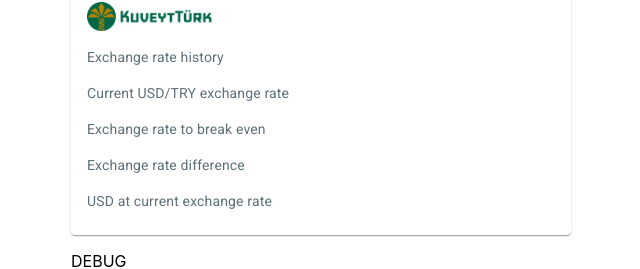
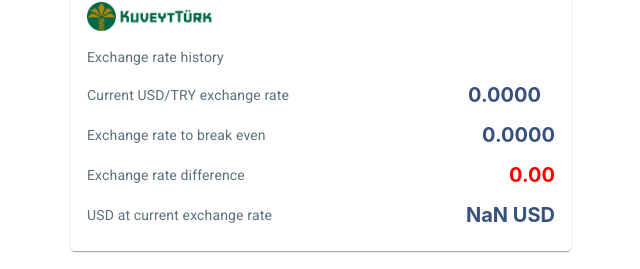
Before and after one commit to onattech/WiseToKuveytTurk, a React (Create React App) app: page / in a window 1280 px wide. Shown: the part 491-760 px from the top of the page, without its empty margins (319-959 px from the left). Built offline with nearby package versions, Linux system fonts and the light colour scheme; no server answers.

Commit message:
type clean up

```diff
--- a/src/App.tsx
+++ b/src/App.tsx
@@ -5,7 +5,7 @@ import Wise from './Components/Wise'
 import { ReducerProps } from './Types/PropTypes'
 import Kuveyt from './Components/Kuveyt'
 
-const initialState: ReducerProps = { tryReceived: '', usdSent: '', exRateAfterFees: '' }
+const initialState: ReducerProps = { tryReceived: 0, usdSent: 0, exRateAfterFees: 0 }
 
 function reducer(currentState: ReducerProps, newState: ReducerProps): ReducerProps {
     return { ...currentState, ...newState }
--- a/src/Components/Kuveyt/ExRateStream.tsx
+++ b/src/Components/Kuveyt/ExRateStream.tsx
@@ -60,9 +60,7 @@ function ExRateBox({ stream, currentExRate, minutes }: { stream: StreamType; cur
             </Typography>
 
             {/* Exchange rate at the provided minute mark */}
-            <Typography>{stream.slice(-12 * minutes - 1)[0].sell}</Typography>
-
-            {/* <Typography>{new Date(stream?.at(-12 * minutes - 1)![2]).toLocaleTimeString()}</Typography> */}
+            <Typography>{stream.slice(-12 * minutes - 1)[0].sell.toFixed(4)}</Typography>
         </Paper>
     )
 }
@@ -73,7 +71,5 @@ function ExRateBox({ stream, currentExRate, minutes }: { stream: StreamType; cur
  * ==> 0.12
  */
 function rateDiff(stream: StreamType, minutes: number) {
-    // eslint-disable-next-line @typescript-eslint/ban-ts-comment
-    // @ts-ignore
     return Math.abs(stream.slice(-12 * minutes - 1)[0].sell - stream.slice(-1)[0].sell).toFixed(2)
 }
--- a/src/Components/Kuveyt/LiveExRateDisplay.tsx
+++ b/src/Components/Kuveyt/LiveExRateDisplay.tsx
@@ -2,11 +2,11 @@ import { Box, Chip } from '@mui/material'
 import Typography from '../../MUI/CustomTypography'
 import Arrow from '../../MUI/Arrow'
 
-export default function LiveExRateDisplay({ isLive, currentExRate, lastUpdateStatus }: { isLive: boolean; currentExRate: number | ''; lastUpdateStatus: string }) {
+export default function LiveExRateDisplay({ isLive, currentExRate, lastUpdateStatus }: { isLive: boolean; currentExRate: number; lastUpdateStatus: string }) {
     return (
         <Box display="flex" alignItems="center" gap="4px">
             {isLive ? <Chip label="Live ●" variant="outlined" size="small" sx={{ background: 'white', color: 'green' }} /> : null}
-            <Typography variant="number">{currentExRate && currentExRate.toFixed(4)}</Typography>
+            <Typography variant="number">{currentExRate.toFixed(4)}</Typography>
             <Arrow lastUpdateStatus={lastUpdateStatus} />
         </Box>
     )
--- a/src/Components/Kuveyt/index.tsx
+++ b/src/Components/Kuveyt/index.tsx
@@ -10,6 +10,8 @@ import LiveExRateDisplay from './LiveExRateDisplay'
 import { ReducerProps, StreamType } from '../../Types/PropTypes'
 
 const ching = require('../../Assets/ching.mp3')
+
+const kuveytFee = 0.998
 
 export default function Kuveyt({ state }: { state: ReducerProps }) {
     // Custom hook
@@ -32,14 +34,14 @@ export default function Kuveyt({ state }: { state: ReducerProps }) {
 
     // Update exchange rates every 5 seconds
     useEffect(() => {
-        if (currentExRate.sell === '') return
+        if (currentExRate.sell === 0) return
         setStream([...stream, { buy: currentExRate.buy, sell: currentExRate.sell, date: new Date().toISOString(), count }])
         setCount(count + 1)
 
         if (stream.length < 3) return
-        if (currentExRate.sell > stream.splice(-2)[0].sell) {
+        if (currentExRate.sell > stream.slice(-2)[0].sell) {
             setLastUpdateStatus('increased')
-        } else if (currentExRate.sell < stream.splice(-2)[0].sell) {
+        } else if (currentExRate.sell < stream.slice(-2)[0].sell) {
             setLastUpdateStatus('decreased')
         } else {
             setLastUpdateStatus('same')
@@ -70,21 +72,21 @@ export default function Kuveyt({ state }: { state: ReducerProps }) {
                     {/* Exchange rate to break even */}
                     <Box sx={{ display: 'flex', justifyContent: 'space-between', alignItems: 'center' }}>
                         <Typography variant="body2">Exchange rate to break even</Typography>
-                        <Typography variant="number">{exRateAfterFees && (exRateAfterFees * 0.998).toFixed(4)}</Typography>
+                        <Typography variant="number">{(exRateAfterFees * kuveytFee).toFixed(4)}</Typography>
                     </Box>
 
                     {/* Exchange rate difference */}
                     <Box sx={{ display: 'flex', justifyContent: 'space-between', alignItems: 'center' }}>
                         <Typography variant="body2">Exchange rate difference</Typography>
                         <Typography variant="number" color={getExRateDiff(currentExRate.sell, exRateAfterFees) > 0 ? '#2ead4b' : 'red'}>
-                            {Math.abs(getExRateDiff(currentExRate.sell, exRateAfterFees)) > 0 && Math.abs(getExRateDiff(currentExRate.sell, exRateAfterFees)).toFixed(2)}
+                            {Math.abs(getExRateDiff(currentExRate.sell, exRateAfterFees)).toFixed(2)}
                         </Typography>
                     </Box>
 
                     {/* USD at current exchange rate */}
                     <Box sx={{ display: 'flex', justifyContent: 'space-between', alignItems: 'center' }}>
                         <Typography variant="body2">USD at current exchange rate</Typography>
-                        {typeof tryReceived === 'number' ? <Typography variant="number">{((tryReceived / Number(currentExRate.sell)) * 0.998).toFixed(2)} USD</Typography> : null}
+                        <Typography variant="number">{((tryReceived / currentExRate.sell) * kuveytFee).toFixed(2)} USD</Typography>
                     </Box>
 
                     {/* Gain */}
@@ -122,15 +124,12 @@ export default function Kuveyt({ state }: { state: ReducerProps }) {
         </>
     )
 
-    function getExRateDiff(currentRate: number | '', rateAfterFees: number | ''): number {
-        console.log((Number(currentRate) - Number(rateAfterFees) * 0.998) * -1)
-        if (currentRate === '' || rateAfterFees === '') {
-            return 0
-        }
-        return (Number(currentRate) - Number(rateAfterFees) * 0.998) * -1
+    function getExRateDiff(currentRate: number, rateAfterFees: number): number {
+        console.log((Number(currentRate) - Number(rateAfterFees) * kuveytFee) * -1)
+        return (currentRate - rateAfterFees * kuveytFee) * -1
     }
 
-    function getGain(amountReceivedTr: number, currentRate: { buy: number | ''; sell: number | '' }, dollarSent: number): number {
-        return (amountReceivedTr / Number(currentRate.sell)) * 0.998 - dollarSent
+    function getGain(amountReceivedTr: number, currentRate: { buy: number; sell: number }, dollarSent: number): number {
+        return (amountReceivedTr / currentRate.sell) * kuveytFee - dollarSent
     }
 }
--- a/src/Components/Wise.tsx
+++ b/src/Components/Wise.tsx
@@ -14,8 +14,8 @@ export default function Wise({ state, setState }: { state: ReducerProps; setStat
     const { usdSent, exRateAfterFees, tryReceived } = state
 
     // Local state
-    const [fee, setFee] = useState<number | ''>('')
-    const [exchangeRate, setExchangeRate] = useState<number | ''>('')
+    const [fee, setFee] = useState<number>(0)
+    const [exchangeRate, setExchangeRate] = useState<number>(0)
     const [feesInPercentage, setFeesInPercentage] = useState<string | null>(null)
 
     // Set fees in percentage
@@ -31,7 +31,7 @@ export default function Wise({ state, setState }: { state: ReducerProps; setStat
     useEffect(() => {
         // If missing any of the below, clear the state calculated with those values
         if (!usdSent || !fee || !exchangeRate) {
-            setState({ ...state, exRateAfterFees: '', tryReceived: '' })
+            setState({ ...state, exRateAfterFees: 0, tryReceived: 0 })
         }
 
         if (usdSent && fee && exchangeRate) {
@@ -58,7 +58,7 @@ export default function Wise({ state, setState }: { state: ReducerProps; setStat
                     {/* Amount being sent */}
                     <TextField
                         onChange={(e) => {
-                            setState({ ...state, usdSent: parseFloat(e.target.value) || '' })
+                            setState({ ...state, usdSent: parseFloat(e.target.value) || 0 })
                         }}
                         size="small"
                         label="Amount being sent"
@@ -72,7 +72,7 @@ export default function Wise({ state, setState }: { state: ReducerProps; setStat
                     {/* Fees */}
                     <TextField
                         onChange={(e) => {
-                            setFee(parseFloat(e.target.value) || '')
+                            setFee(parseFloat(e.target.value) || 0)
                         }}
                         size="small"
                         label="Fees"
@@ -86,7 +86,7 @@ export default function Wise({ state, setState }: { state: ReducerProps; setStat
                     {/* Exchange rate */}
                     <TextField
                         onChange={(e) => {
-                            setExchangeRate(parseFloat(e.target.value) || '')
+                            setExchangeRate(parseFloat(e.target.value) || 0)
                         }}
                         size="small"
                         label="Exchange rate"
@@ -110,7 +110,7 @@ export default function Wise({ state, setState }: { state: ReducerProps; setStat
                 {/* Amount to be received */}
                 <Box sx={{ display: 'flex', justifyContent: 'space-between', height: 24 }}>
                     <Typography variant="body2">Amount to be received </Typography>
-                    <Typography variant="number">{tryReceived && `${tryReceived.toFixed(2)}TRY`}</Typography>
+                    <Typography variant="number">{tryReceived && `${tryReceived.toFixed(2)} TRY`}</Typography>
                 </Box>
             </CardContent>
         </Card>
--- a/src/Hooks/useGetExRate.tsx
+++ b/src/Hooks/useGetExRate.tsx
@@ -1,12 +1,12 @@
 import { useEffect, useState } from 'react'
 
 type exRateType = {
-    buy: number | ''
-    sell: number | ''
+    buy: number
+    sell: number
 }
 
 export default function useGetExRate() {
-    const [currentExRate, setCurrentExRate] = useState<exRateType>({ buy: '', sell: '' })
+    const [currentExRate, setCurrentExRate] = useState<exRateType>({ buy: 0, sell: 0 })
     const [isLive, setLive] = useState(false)
 
     useEffect(() => {
```
Also changed, not shown: src/Types/PropTypes.ts (+6 -6 lines).
